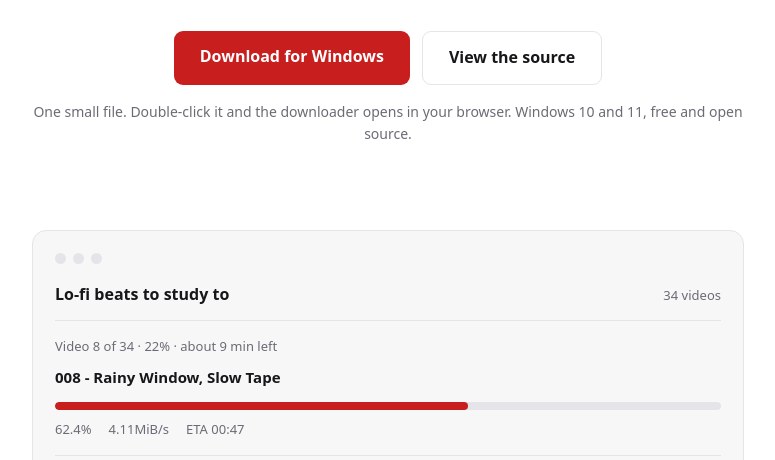
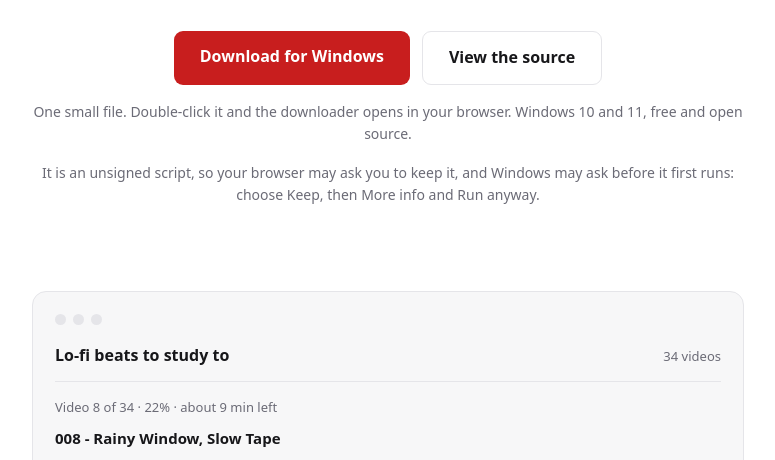
Before and after one commit to Poasherkir/Playlist, a plain HTML site: page site/index.html in a window 1280 px wide. Shown: the part 289-749 px from the top of the page, without its empty margins (252-1027 px from the left). Drawn offline with Linux system fonts and the light colour scheme.

Commit message:
Say how to get past browser and Windows warnings, and link the file directly
People new to this tripped over the "keep this file?" prompt in the browser
and "Windows protected your PC" on first run. The README and the site now
say what to click, and the README links straight to the launcher.

```diff
--- a/site/index.html
+++ b/site/index.html
@@ -137,6 +137,8 @@
     </div>
     <p class="note">One small file. Double-click it and the downloader opens in your
       browser. Windows 10 and 11, free and open source.</p>
+    <p class="note">It is an unsigned script, so your browser may ask you to keep it, and
+      Windows may ask before it first runs: choose Keep, then More info and Run anyway.</p>
   </header>
 
   <div class="shot" aria-hidden="true">
```
Also changed, not shown: 1 other file.
